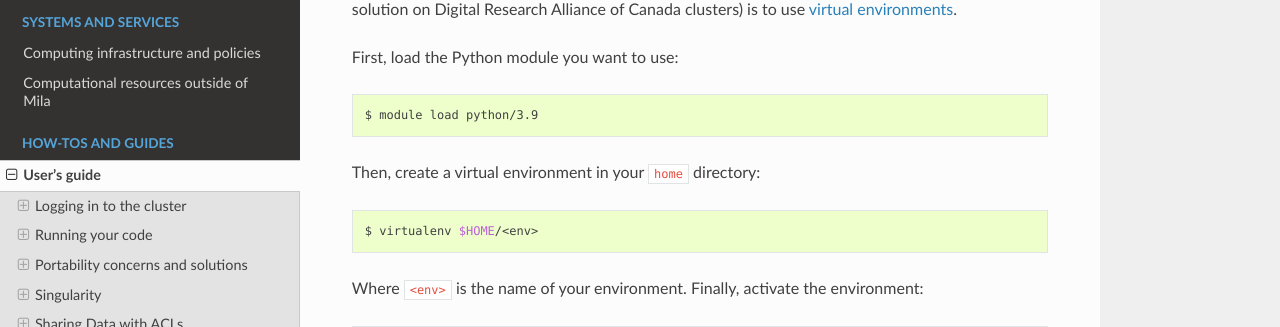
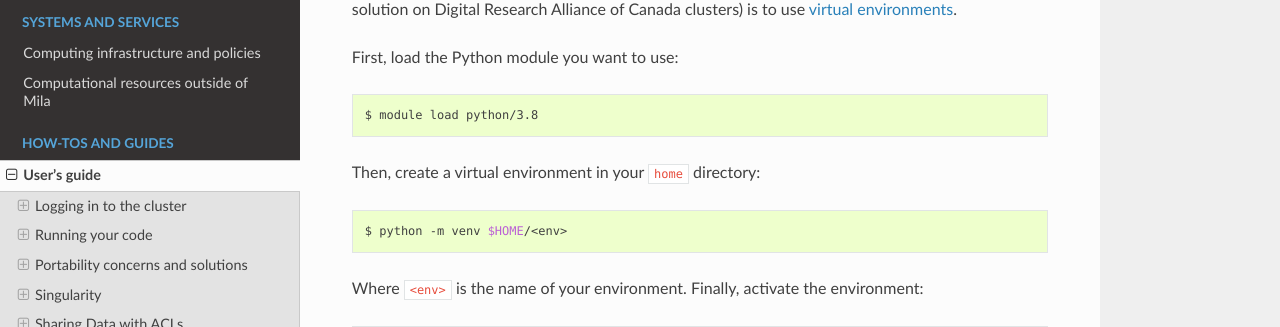
Before and after one commit to mila-iqia/mila-docs, a Sphinx documentation site: the page built from docs/Userguide.rst, in a window 1280 px wide and 900 px high, scrolled down 12257 px. Shown: the part 152-479 px from the top of the window. Built offline with Sphinx 7.4.7 and the Read the Docs theme 2.0.0, drawn with Linux system fonts in a browser that asks for light colours.

Commit message:
Update Userguide_python.rst
Our Lmod module python/3.9.5 is currently broken, avoid recommending it in the examples (ref: FD ticket# 10328)

```diff
--- a/docs/Userguide_python.rst
+++ b/docs/Userguide_python.rst
@@ -34,13 +34,13 @@ First, load the Python module you want to use:
 
 .. prompt:: bash $
 
-   module load python/3.9
+   module load python/3.8
 
 Then, create a virtual environment in your ``home`` directory:
 
 .. prompt:: bash $
 
-   virtualenv $HOME/<env>
+   python -m venv $HOME/<env>
 
 Where ``<env>`` is the name of your environment. Finally, activate the environment:
 
```
